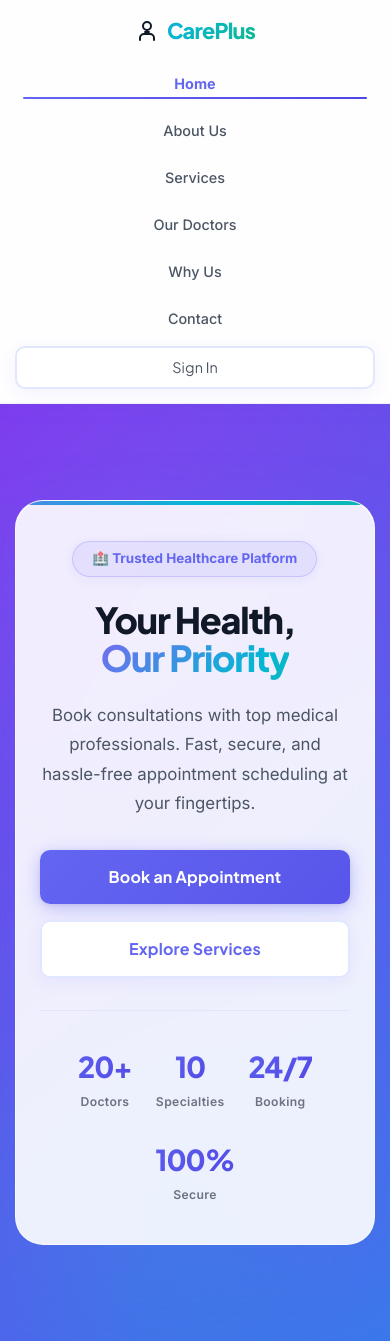
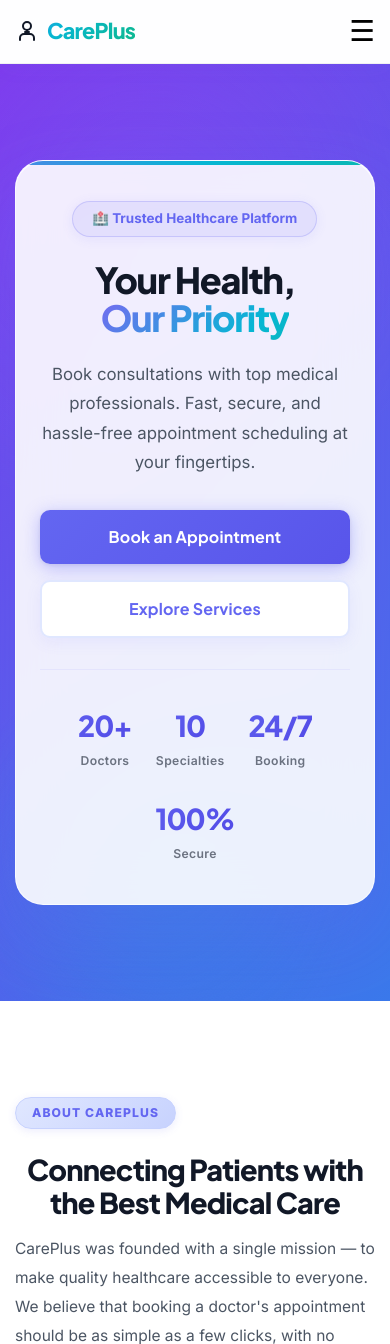
Before and after one commit to therahimulislam/Appointment-Booking-System, a PHP site: page / in a window 390 px wide. Shown: the top 1344 px of the page. Run offline with PHP 8.4, Linux system fonts and the light colour scheme; data comes from the database, SQL or seed files in the repository.

Commit message:
Major CSS problem solved

```diff
--- a/Appointmentbooking/index.php
+++ b/Appointmentbooking/index.php
@@ -37,6 +37,10 @@ $doctors_res = $conn->query("SELECT * FROM doctors ORDER BY specialty ASC LIMIT
                 </svg>
                 CarePlus
             </h2>
+            <button class="mobile-menu-btn" onclick="document.querySelector('.nav-links').classList.toggle('active')"
+                style="background: none; border: none; font-size: 1.8rem; cursor: pointer; display: none;">
+                ☰
+            </button>
             <div class="nav-links">
                 <a href="#" class="active">Home</a>
                 <a href="#about">About Us</a>
--- a/Appointmentbooking/mobile.css
+++ b/Appointmentbooking/mobile.css
@@ -55,13 +55,94 @@ h2 {
 /* ==========================================
    Extra small phones (iPhone SE, older Androids)
    ========================================== */
-@media (max-width: 400px) {
-    .nav-links {
-        flex-direction: column;
+/* ==========================================
+   📱 CAREPLUS PERFECT MOBILE CSS
+   ========================================== */
+
+/* 🔥 THE FIREWALL: ONLY applies to screens smaller than 768px 🔥 */
+@media (max-width: 768px) {
+
+    /* 1. Spacing & Typography */
+    .container { padding: 0 15px; }
+    .card { padding: 20px; margin-top: 15px; }
+    .hero-section { padding: 40px 15px 10px; }
+    h2 { font-size: 1.3rem; text-align: center; }
+    .section-header h2 { font-size: 1.8rem; }
+
+    /* 2. Show the Hamburger Button */
+    .mobile-menu-btn { display: block !important; }
+
+    /* 3. Navbar Layout */
+    .nav-content {
+        display: flex;
+        flex-direction: row;
+        justify-content: space-between;
+        align-items: center;
         width: 100%;
     }
+
+    /* 4. The Hidden Dropdown Menu */
+    .nav-links {
+        display: none; /* Hidden until clicked */
+        flex-direction: column;
+        position: absolute;
+        top: 70px;
+        left: 0;
+        width: 100%;
+        background: white;
+        box-shadow: 0 10px 20px rgba(0,0,0,0.1);
+        padding: 0;
+        z-index: 100;
+        border-bottom-left-radius: 12px;
+        border-bottom-right-radius: 12px;
+    }
+
+    /* Shows the menu when you tap the 3 lines */
+    .nav-links.active { display: flex; }
+
+    /* Fixes the invisible text issue */
     .nav-links a {
-        text-align: center;
-        width: 100%; /* Makes nav links full-width tap targets */
+        padding: 15px 20px;
+        text-align: left;
+        border-bottom: 1px solid #f1f5f9;
+        width: 100%;
+        color: #0f172a !important; /* Forces dark text */
+        display: block;
     }
-}
+
+    /* 5. Anti-Zoom Inputs (The iOS Trick) */
+    .form-group input,
+    .form-group select,
+    .form-group textarea {
+        font-size: 16px !important;
+        padding: 12px;
+    }
+
+    /* 6. Big Thumb-Friendly Buttons */
+    .btn, .btn.block-btn {
+        width: 100%;
+        padding: 14px 20px;
+        font-size: 1rem;
+    }
+
+    /* 7. Bottom-Sheet Modals */
+    .modal {
+        align-items: flex-end;
+        padding-bottom: 0;
+    }
+    .modal-card {
+        width: 100%;
+        max-width: 100%;
+        margin: 0;
+        border-bottom-left-radius: 0;
+        border-bottom-right-radius: 0;
+        border-top-left-radius: 24px;
+        border-top-right-radius: 24px;
+        padding: 30px 20px 40px;
+    }
+    .modal-actions {
+        flex-direction: column;
+        gap: 10px;
+    }
+
+} /* <-- END OF THE FIREWALL */
```
